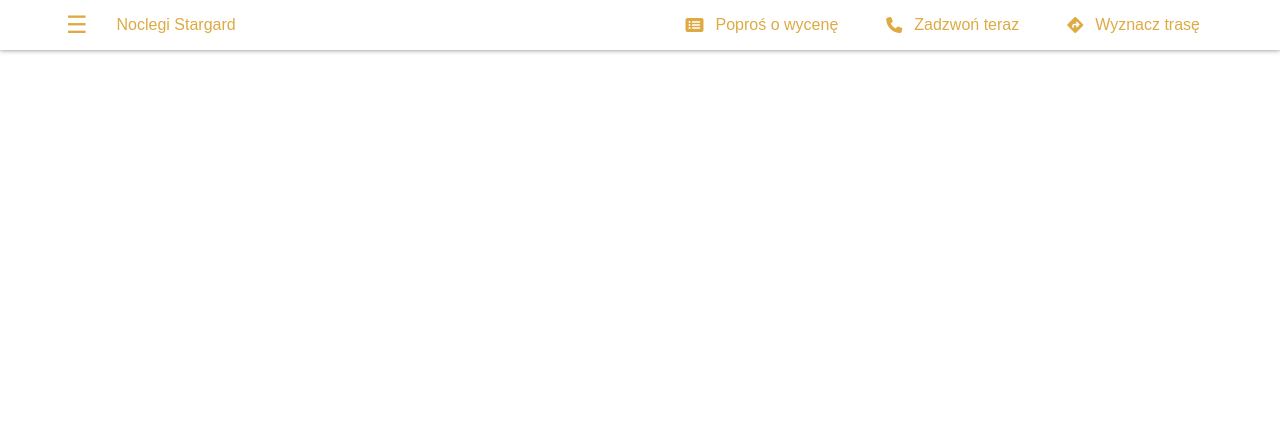
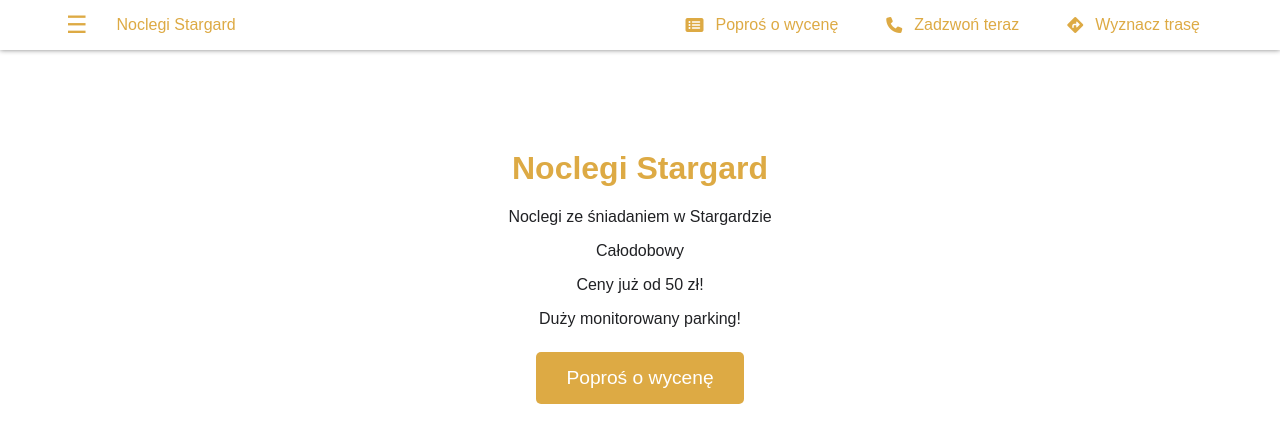
Before and after one commit to Kotvitz/noclegi-stargard, an Angular app in the folder web/: page / in a window 1280 px wide. Shown: the top 442 px of the page. Built offline with nearby package versions, Linux system fonts and the light colour scheme.

Commit message:
adding short welcome information about accommodation:

```diff
--- a/web/src/app/app.component.html
+++ b/web/src/app/app.component.html
@@ -15,4 +15,16 @@
       <li><a href="#" class="menu-link"><i class="fa-solid fa-diamond-turn-right"></i>Wyznacz trasę</a></li>
     </ul>
   </div>
+  <div class="main-content">
+    <div class="accommodation-info">
+      <h1 class="main-heading">Noclegi Stargard</h1>
+      <p class="sub-heading">Noclegi ze śniadaniem w Stargardzie</p>
+      <p class="sub-heading">Całodobowy</p>
+      <p class="sub-heading">Ceny już od 50 zł!</p>
+      <p class="sub-heading">Duży monitorowany parking!</p>
+      <div class="quote-button-container">
+        <button class="quote-button">Poproś o wycenę</button>
+      </div>
+    </div>
+  </div>
 </body>
```
